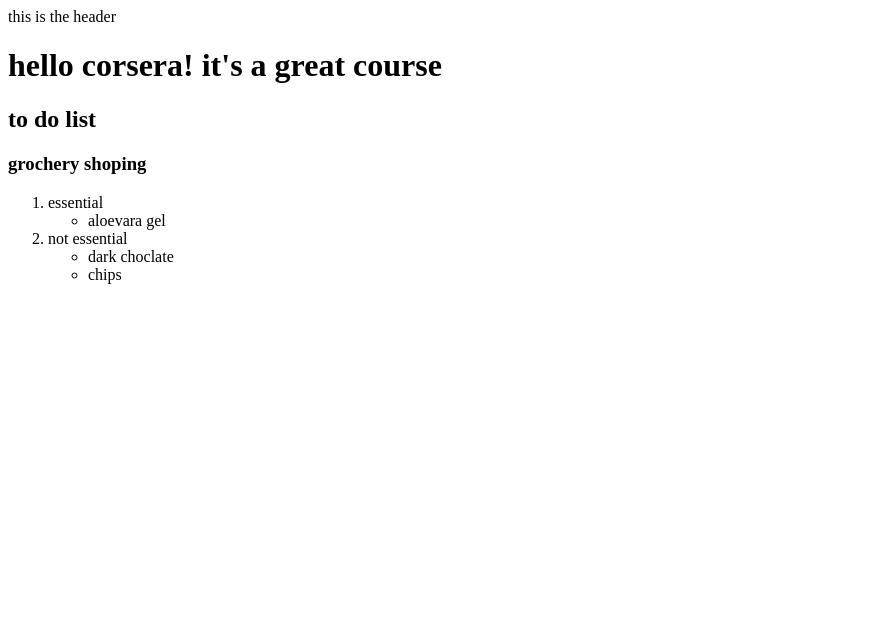
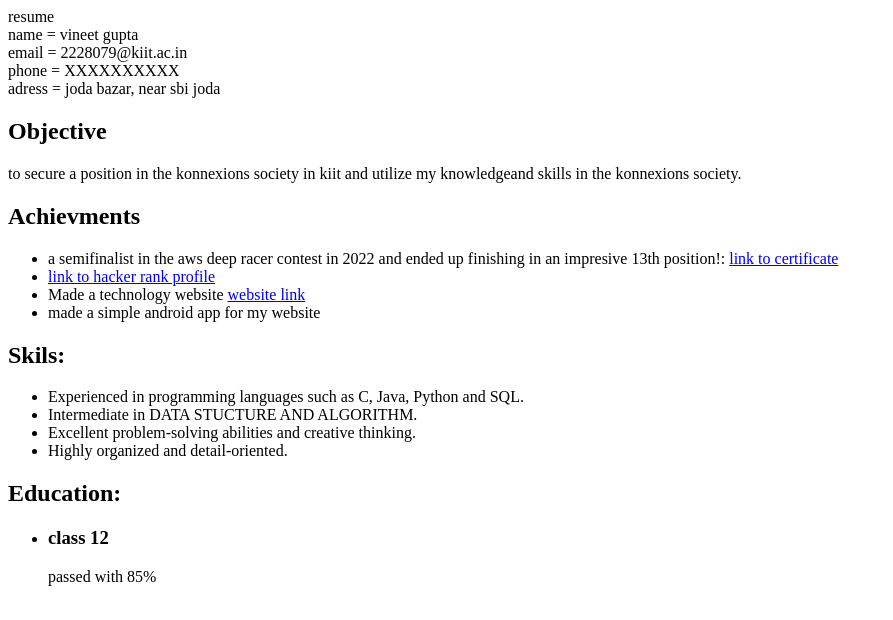
Before and after one commit to vineetcoder5/corsera-web, a plain HTML site: page site/index.html in a window 1280 px wide. Shown: the whole page, without its empty margins (0-893 px from the left). Drawn offline with Linux system fonts and the light colour scheme.

Commit message:
my resume

```diff
--- a/site/index.html
+++ b/site/index.html
@@ -2,31 +2,48 @@
 <html>
     <hear>
         <meta charset="utf-8">
-        <title>hello corsera</title>
+        <title>vineet resume</title>
     </hear>
     <body>
-        <header> this is the header</header>
-        <h1>hello corsera! it's a great course</h1>
+        <header>resume</header>
+        <div>name = vineet gupta</div>
+        <div>email = 2228079@kiit.ac.in</div>
+        <div>phone = XXXXXXXXXX</div>
+        <div>adress = joda bazar, near sbi joda</div>
         <section>
-            <h2>to do list</h2>
-            <article>
-                <h3>grochery shoping</h3>
-                <div>
-                    <ol>
-                        <li>essential
-                            <ul>
-                                <li>aloevara gel</li>
-                            </ul>
-                        </li>
-                        <li>not essential
-                            <ul>
-                                <li> dark choclate</li>
-                                <li> chips</uli>
-                            </ul>
-                        </li>
-                    </ol>
-                </div>
-            </article>
+            <h2>Objective</h2>
+            <div><p>to secure a position in the konnexions society in kiit and
+                utilize my knowledgeand skills in the konnexions society.
+            </p></div>
+        </section>
+        <section>
+            <h2>Achievments</h2>
+            <ul>
+                <li> a semifinalist in the aws deep racer contest in 2022 and
+                    ended up finishing in an impresive 13th position!: <a href="https://drive.google.com/file/d/1CBxZ0nM5TlIrW_r3_Rusz0L8kWKNx4Ip/view?usp=share_link"
+                    target="_blank" title="proof of certificate">link to certificate</a>
+                </li>
+                <li><a href="https://www.hackerrank.com/vineetcoder5"
+                target="_blank" title="hacker rank profile"> link to hacker rank profile</a> </li>
+                <li> Made  a technology website <a href="https://teckinews.com/" target="_blank" title="my website ">  website link</a>
+                </li>
+                <li> made a simple android app for my website</li>
+            </ul>
+        </section>
+        <section>
+            <h2> Skils:</h2>
+            <ul>
+                <li>Experienced in programming languages such as C, Java, Python and SQL.</li>
+                <li>Intermediate in DATA STUCTURE AND ALGORITHM.</li>
+                <li>Excellent problem-solving abilities and creative thinking.</li>
+                <li>Highly organized and detail-oriented.</li>
+            </ul>
+        </section>
+        <section>
+            <h2>Education:</h2>
+            <ul>
+                <li><h3> class 12</h3><div>passed with 85%</div></li>
+            </ul>
         </section>
     </body>
 </html>
```
